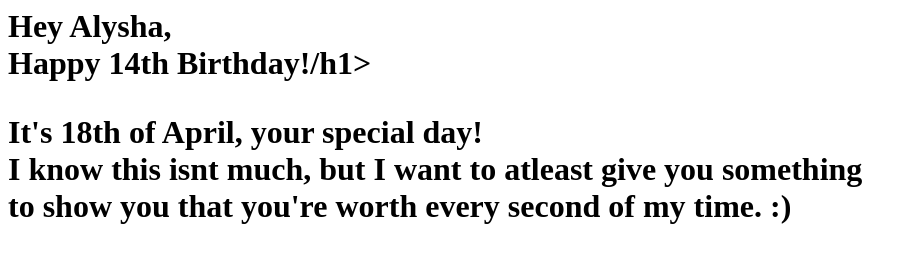
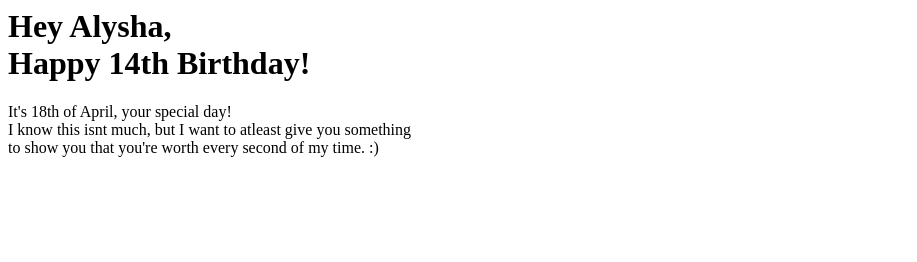
Before and after one commit to darrensdemise/alyshabday, a plain HTML site: page index.html in a window 1280 px wide. Shown: the whole page, without its empty margins (0-917 px from the left). Drawn offline with Linux system fonts and the light colour scheme.

Commit message:
Update index.html

```diff
--- a/index.html
+++ b/index.html
@@ -4,7 +4,7 @@
 	</head>
 	<body>
 		<div class="text-box">
-			    <h1>Hey Alysha,<br>Happy 14th Birthday!/h1> <!--- titleee--->
+			    <h1>Hey Alysha,<br>Happy 14th Birthday!</h1> <!--- titleee--->
 				<p>It's 18th of April, your special day!<br> <!--- text under it -->
 				I know this isnt much, but I want to atleast give you something<br>to show you that you're worth every second of my time. :)
 				</p>
```
